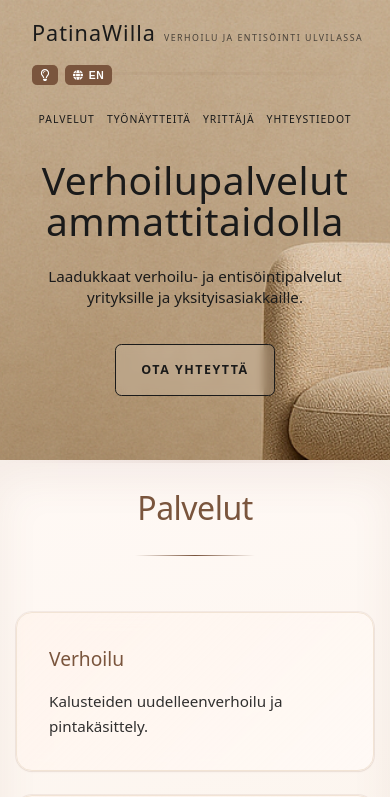
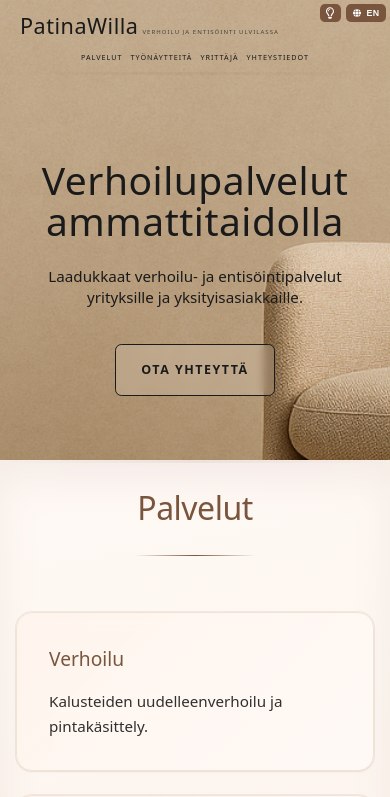
Before and after one commit to jlipponen/patinawilla, a React (Vite) app: page / in a window 390 px wide. Shown: the top 797 px of the page. Built offline with nearby package versions, Linux system fonts and the light colour scheme; no server answers.

Commit message:
Revise mobile view element stylings

```diff
--- a/src/styles/global.css
+++ b/src/styles/global.css
@@ -815,38 +815,76 @@ button {
    ========================= */
 /* --- Mobile nav, header, hero, grid, about, contact, footer, etc. --- */
 @media (max-width: 760px) {
-  .toolbar {
-    gap: 0.45rem;
+  header {
+    padding-top: 0.25rem;
+    padding-bottom: 0.5rem;
+    padding-left: 0.25rem;
+    padding-right: 0.25rem;
   }
-  .toolbar .toggle-btn {
-    padding: 0.25rem 0.5rem;
-    font-size: 0.65rem;
-    border-radius: 0.32rem;
+  .header-inner {
+    gap: 0.75rem;
   }
-  .toolbar .toggle-btn svg {
-    width: 10px;
-    height: 12px;
+  .brand {
+    font-size: 1.35rem;
+    letter-spacing: 0.5px;
+    max-width: 70vw;
+    overflow: hidden;
+    text-overflow: ellipsis;
+    white-space: nowrap;
+    margin-top: 0.35rem;
+  }
+  .brand-tagline {
+    font-size: 0.38rem;
+    letter-spacing: 1px;
+    max-width: 60vw;
+    overflow: hidden;
+    text-overflow: ellipsis;
+    white-space: nowrap;
+    margin-top: 0.12rem;
   }
   .header-inner {
     align-items: center;
     gap: 1rem;
     flex-wrap: wrap;
+    position: relative;
+  }
+  .toolbar {
+    position: absolute;
+    top: 0;
+    right: 0;
+    z-index: 2;
+    gap: 0.35rem;
+  }
+  .toolbar .toggle-btn {
+    padding: 0.2rem 0.4rem;
+    font-size: 0.55rem;
+    border-radius: 0.32rem;
+  }
+  .toolbar .toggle-btn svg {
+    width: 8px;
+    height: 12px;
+  }
+  .header-inner {
+    align-items: center;
+    gap: 0;
+    flex-wrap: wrap;
   }
   nav {
     position: static;
     margin-left: 0;
-  }
-  nav {
     flex-basis: 100%;
     order: 2;
-    margin-top: 0.25rem;
+    margin-top: 0;
   }
   nav ul {
     flex-direction: row;
-    gap: 0.75rem;
+    gap: 0.5rem;
     padding: 0;
     justify-content: center;
     flex-wrap: wrap;
+  }
+  nav a {
+    font-size: 0.45rem;
   }
   .brand-block {
     flex: 1 1 auto;
@@ -858,6 +896,22 @@ button {
   }
   .brand {
     font-size: 1.35rem;
+    letter-spacing: 0.5px;
+    max-width: 70vw;
+    overflow: hidden;
+    text-overflow: ellipsis;
+    white-space: nowrap;
+  }
+  .brand-tagline {
+    font-size: 0.38rem;
+    letter-spacing: 1px;
+    max-width: 60vw;
+    overflow: hidden;
+    text-overflow: ellipsis;
+    white-space: nowrap;
+  }
+  .brand-block {
+    gap: 0.25rem;
   }
   .hero {
     padding: 5.5rem 0 4rem;
@@ -874,12 +928,6 @@ button {
   }
   .header-inner {
     justify-content: space-between;
-  }
-  nav ul {
-    justify-content: center;
-  }
-  nav a {
-    font-size: 0.65rem;
   }
   main {
     margin-top: 4.5rem;
```
